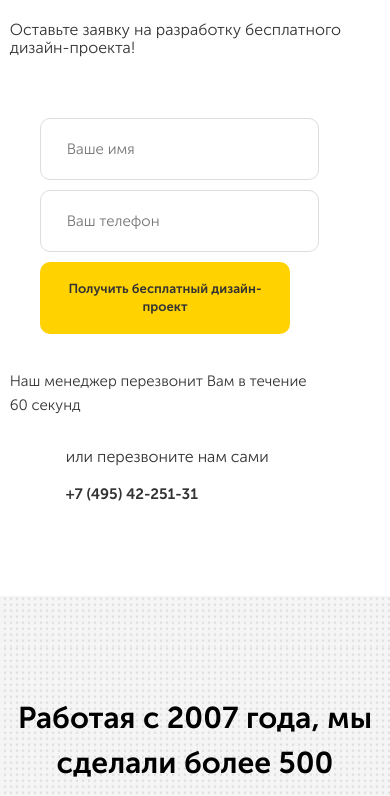
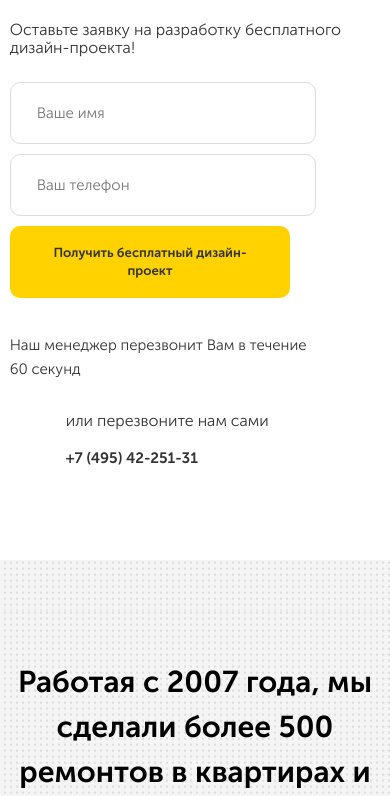
Before and after one commit to Vminskiy/repair_homework, a plain HTML site: page src/index.html in a window 390 px wide. Shown: the part 1565-2361 px from the top of the page. Drawn offline with nearby package versions, Linux system fonts and the light colour scheme.

Commit message:
Откорректированы формы

```diff
--- a/src/index.html
+++ b/src/index.html
@@ -98,7 +98,7 @@
             бесплатного дизайн-проекта!
           </span>
           <!-- /.subtitle -->
-          <form action="#" class="form second__form" id="second-form">
+          <form action="#" class="second__form" id="second-form">
             <div class="second__inputs">
               <input type="text" name="username" class="input second__input" placeholder="Ваше имя">
               <input type="tel" name="phone" class="input second__input phone" placeholder="Ваш телефон">
@@ -341,7 +341,7 @@
         <!-- /.questions-list -->
       </div>
       <!-- /.sixth__questions -->
-      <div class="form sixth__form">
+      <div class="form-box sixth__form">
         <h3 class="sixth__title">Оставьте заявку на бесплатный расчет ремонта по телефону</h3>
         <!-- /.sixth__title -->
         <p class="sixth__subtitle">Для этого заполните форму ниже</p>
--- a/src/sass/blocks/_second.sass
+++ b/src/sass/blocks/_second.sass
@@ -17,7 +17,6 @@
     background-color: #fff
   &-block
     position: relative
-    width: 50%
     padding-right: 50px
   &__title
     padding-top: 0
@@ -36,8 +35,7 @@
   &__inputs
     display: flex
   &__input
-    max-width: 240
-    width: 40%
+    max-width: 240px
     margin: 0
     padding: 18px 26px
     margin-bottom: 30px
@@ -47,6 +45,7 @@
       margin-right: 10px
   &__button
     width: 100%
+    max-width: 495px
     min-height: 70px
     font-size: 15px
     line-height: 18px
@@ -79,7 +78,8 @@
       width: 85%
       margin-bottom: 10px
     &__button
-      width: 100%
+      width: 80%
+      max-width: 290px
       font-size: 13px
     &__description
       flex-direction: column
@@ -112,6 +112,7 @@
       margin-bottom: 10px
     &__button
       width: 100%
+      max-width: 700px
       font-size: 13px
     &__left-side
       max-width: 100%
--- a/src/sass/blocks/_sixth.sass
+++ b/src/sass/blocks/_sixth.sass
@@ -67,11 +67,12 @@
   &__text
     font-size: 18px
     max-width: 400px
-.form
-    text-align: center
-    display: flex
-    flex-direction: column
-    padding-left: 200px
+.form-box
+  flex-basis: 50%
+  text-align: center
+  display: flex
+  flex-direction: column
+  padding-left: 200px
 @media (max-width: 1200px)
   .sixth
     background-image: url('../img/sixth/sixth-color-bg.jpg'), url('../img/sixth/sixth-bg.jpg')
@@ -92,12 +93,11 @@
         margin-right: 20px
       &__text
         font-size: 14px
-  .form
+  .form-box
     margin-top: 60px
     flex-direction: column
     flex-wrap: wrap
     padding-left: 30px
-
 @media (max-width: 768px)
   .sixth
     background-image: url('../img/sixth/sixth-color-bg.jpg'), url('../img/sixth/sixth-bg.jpg')
@@ -108,5 +108,5 @@
       flex-direction: column
   .questions
     text-align: left
-  .form
+  .form-box
     margin-top: 60px
```
Also changed, not shown: src/css/style.css, 1 other file.
